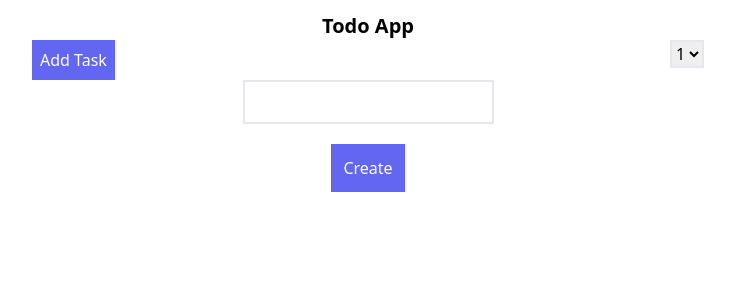
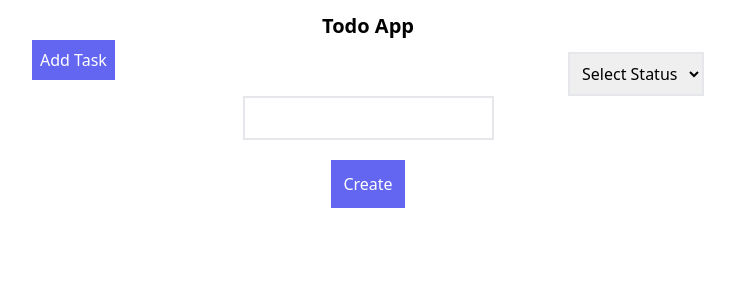
Before and after one commit to amitleuva1987/react-todo, a React (Create React App) app: page / in a window 1280 px wide. Shown: the top 300 px of the page, without its empty margins (272-1007 px from the left). Built offline with nearby package versions, Linux system fonts and the light colour scheme.

Commit message:
check status of each task

```diff
--- a/src/App.js
+++ b/src/App.js
@@ -1,35 +1,17 @@
-import { useState } from "react";
 import logo from "./logo.svg";
 import "./App.css";
 import toast, { Toaster } from "react-hot-toast";
 import Todo from "./components/Todo";
+import Filter from "./components/Filter";
+
 import TodoList from "./context/TodoContext";
-import Modal from "./components/Modal";
 
 function App() {
-  const notify = () => toast("here is your toast");
-  const [showModal, setShowModal] = useState(false);
-
   return (
     <TodoList>
-      <Modal showModal={showModal} setShowModal={setShowModal} />
       <div className="max-w-2xl py-3 mx-auto">
         <h2 className="text-xl font-bold text-center">Todo App</h2>
-        <div className="flex justify-between">
-          <div>
-            <button
-              className="bg-indigo-500 p-2 text-white"
-              onClick={() => setShowModal(true)}
-            >
-              Add Task
-            </button>
-          </div>
-          <div>
-            <select className="border-2">
-              <option value={1}>1</option>
-            </select>
-          </div>
-        </div>
+        <Filter />
         <div>
           <Todo />
         </div>
--- /dev/null
+++ b/src/components/Filter.js
@@ -0,0 +1,41 @@
+import { useEffect, useState } from "react";
+import { useTodoContext } from "../context/TodoContext";
+import Modal from "./Modal";
+
+function Filter() {
+  const [showModal, setShowModal] = useState(false);
+  const { sort, setSort } = useTodoContext();
+
+  const handleChange = (event) => {
+    setSort(event.target.value);
+  };
+
+  return (
+    <>
+      <Modal showModal={showModal} setShowModal={setShowModal} />
+      <div className="flex justify-between">
+        <div>
+          <button
+            className="bg-indigo-500 p-2 text-white"
+            onClick={() => setShowModal(true)}
+          >
+            Add Task
+          </button>
+        </div>
+        <div>
+          <select
+            name="status"
+            className="border-2 p-2 flex mt-3"
+            onChange={(e) => handleChange(e)}
+          >
+            <option value="">Select Status</option>
+            <option value="Done">Done</option>
+            <option value="Pending">Pending</option>
+          </select>
+        </div>
+      </div>
+    </>
+  );
+}
+
+export default Filter;
--- a/src/components/TodoList.js
+++ b/src/components/TodoList.js
@@ -4,7 +4,7 @@ import Swal from "sweetalert2";
 import toast from "react-hot-toast";
 
 function TodoList() {
-  const { list, setList, change, setChange } = useTodoContext();
+  const { list, setList, change, setChange, sort } = useTodoContext();
   const [currentEditIndex, setCurrentEditIndex] = useState();
   const [editvalue, setEditValue] = useState("");
 
@@ -24,7 +24,7 @@ function TodoList() {
 
   const handleCompleteTask = (index) => {
     const todo_list = list;
-    todo_list[index].status = "done";
+    todo_list[index].status = "Done";
     setList(todo_list);
     setChange(!change);
     toast.success("Task Edited successfully!");
@@ -56,17 +56,24 @@ function TodoList() {
     setEditValue(list[index].taskname);
   };
 
-  const listItems = list.map((item, index) => (
+  const SortedList = list.filter((list) => {
+    if (sort === "") {
+      return true;
+    }
+    return list.status === sort;
+  });
+
+  const listItems = SortedList.map((item, index) => (
     <li key={index} className="bg-gray-300 px-3 py-2 mt-2">
       <div className="flex justify-between">
         <div>
           <input
             type="checkbox"
             name="chktask"
-            checked={item.status == "done" ? true : false}
+            checked={item.status == "Done" ? true : false}
             onClick={() => handleCompleteTask(index)}
           />
-          <span className={item.status == "done" ? "line-through" : ""}>
+          <span className={item.status == "Done" ? "line-through" : ""}>
             {item.taskname}{" "}
           </span>
           <br /> <span className="text-sm">create at : {item.task_added}</span>
--- a/src/context/TodoContext.js
+++ b/src/context/TodoContext.js
@@ -10,6 +10,7 @@ function TodoList({ children }) {
   const [list, setList] = useState([]);
   const [initialLoad, setInitialLoad] = useState(true);
   const [change, setChange] = useState(true);
+  const [sort, setSort] = useState("");
 
   useEffect(() => {
     if (localStorage.getItem("todoList") !== null) {
@@ -29,7 +30,9 @@ function TodoList({ children }) {
   }, [list, change]);
 
   return (
-    <TodoContext.Provider value={{ list, setList, change, setChange }}>
+    <TodoContext.Provider
+      value={{ list, setList, change, setChange, sort, setSort }}
+    >
       {children}
     </TodoContext.Provider>
   );
```
